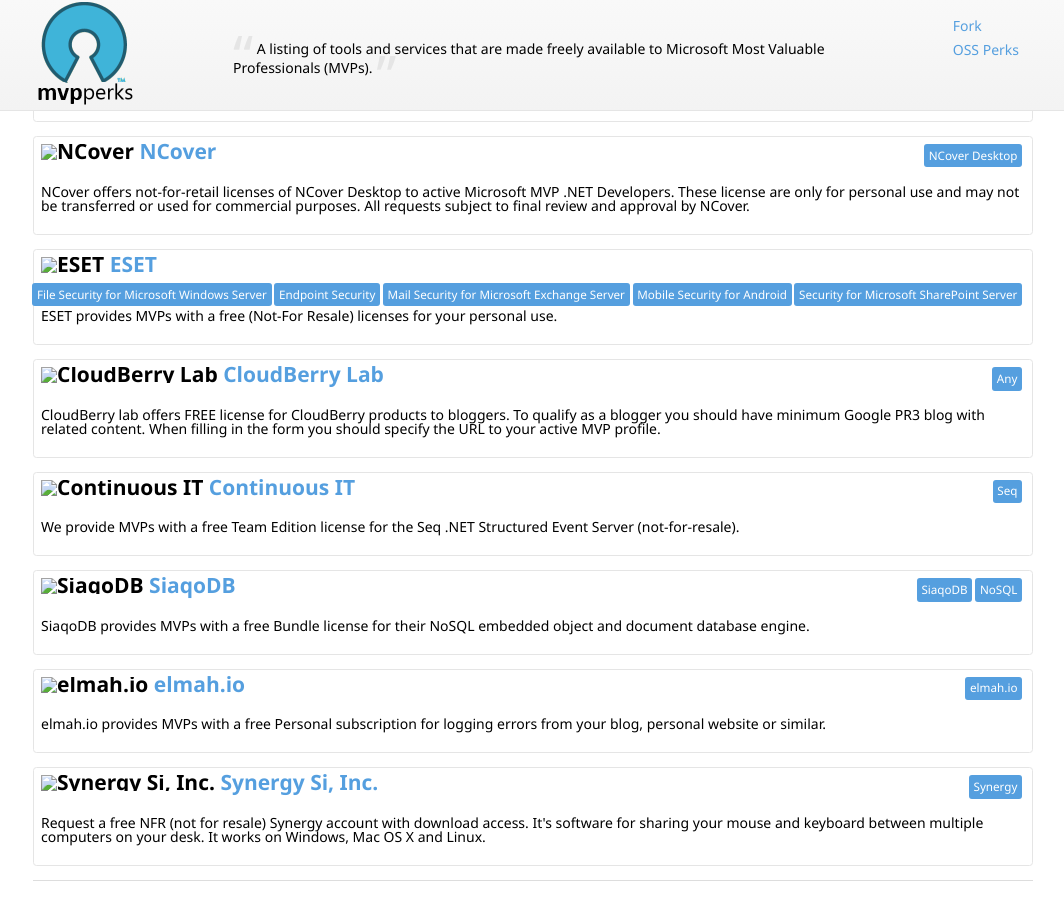
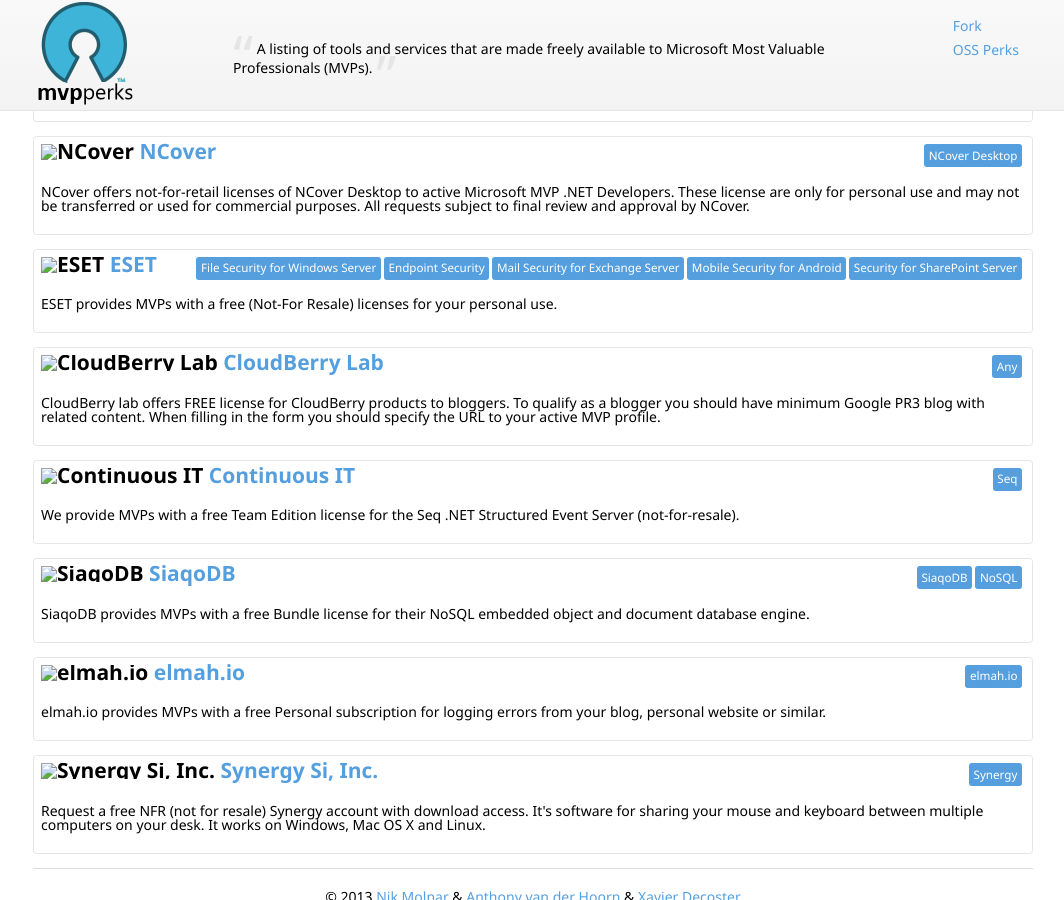
Before and after one commit to nikmd23/ossperks, a Jekyll site: the page built from index.html, in a window 1280 px wide and 900 px high, scrolled down 1704 px. Shown: the whole window, without its empty margins (107-1171 px from the left). Built offline with Jekyll 4.4.1, drawn with Linux system fonts in a browser that asks for light colours; nearby versions of some CDN libraries.

Commit message:
Updating ESET info
Updating ESET info with shorter product names.

```diff
--- a/index.html
+++ b/index.html
@@ -70,7 +70,7 @@
 
 - perk: {company: "ESET", uri: "http://www.eset.com/us/research/offers/mvp/"}
   description: "ESET provides MVPs with a free (Not-For Resale) licenses for your personal use."
-  products: ["File Security for Microsoft Windows Server", "Endpoint Security", "Mail Security for Microsoft Exchange Server", "Mobile Security for Android", "Security for Microsoft SharePoint Server"]
+  products: ["File Security for Windows Server", "Endpoint Security", "Mail Security for Exchange Server", "Mobile Security for Android", "Security for SharePoint Server"]
 
 - perk: {company: "CloudBerry Lab", uri: "http://www.cloudberrylab.com/free-licenses-for-bloggers.aspx"}
   description: "CloudBerry lab offers FREE license for CloudBerry products to bloggers. To qualify as a blogger you should have minimum Google PR3 blog with related content. When filling in the form you should specify the URL to your active MVP profile."
```
